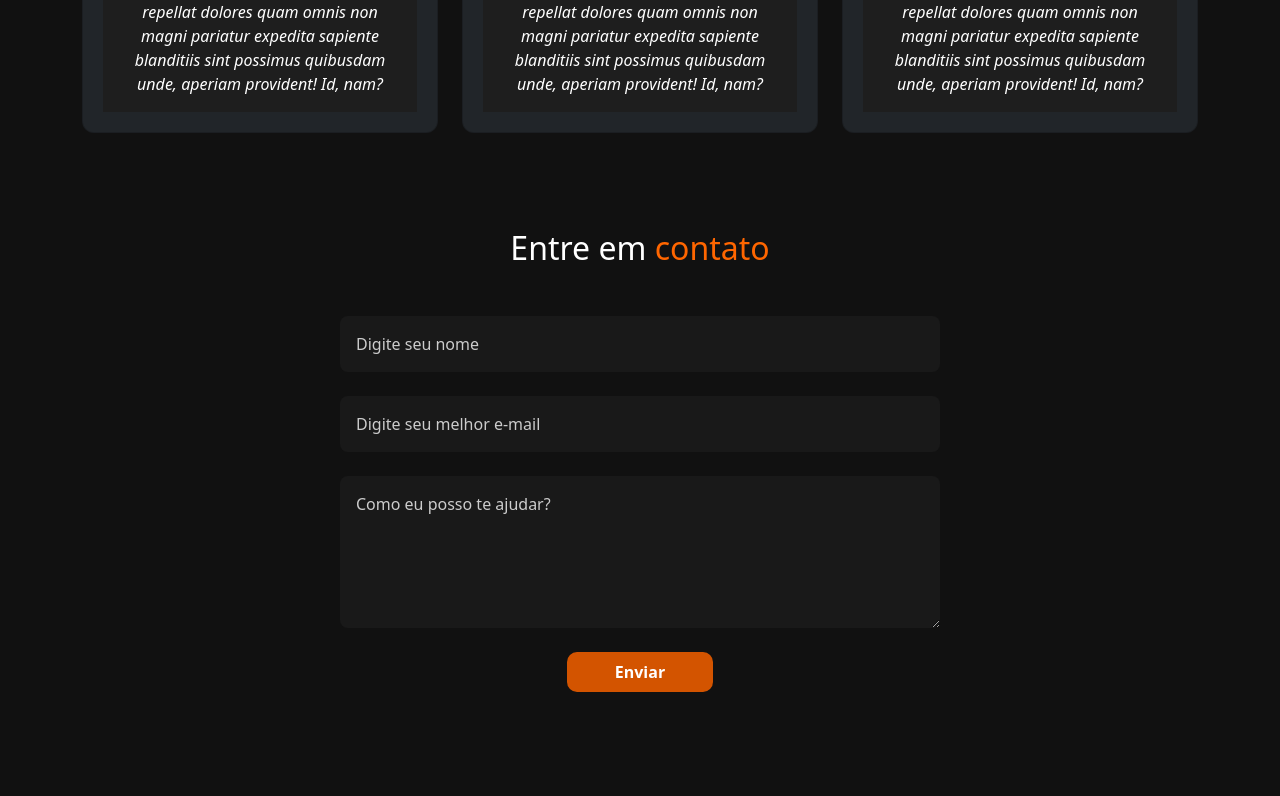
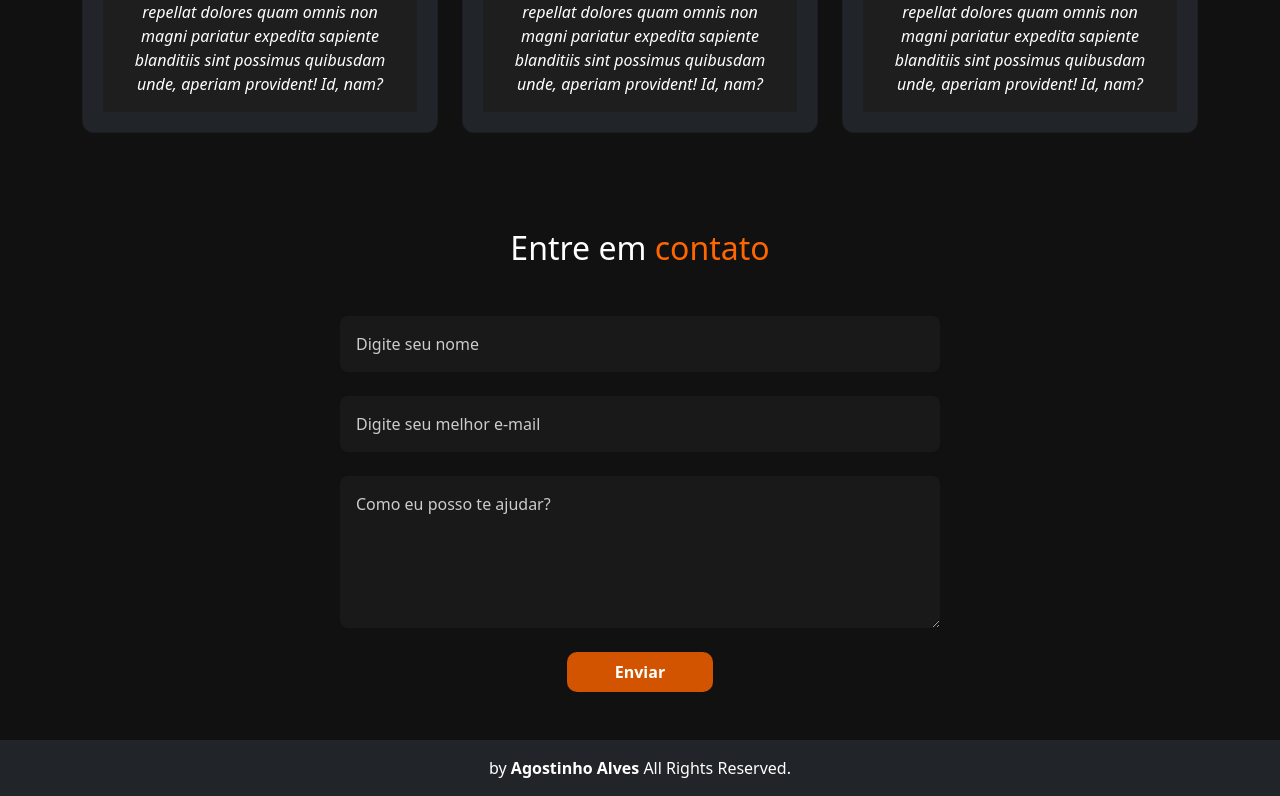
Before and after one commit to AgostinhoAlves15/Portfolio-HTML-CSS-Bootstrap, a plain HTML site: page index.html in a window 1280 px wide. Shown: the part 2214-3010 px from the top of the page. Before the commit the page ends 2954 px from the top, so only its background shows below. Drawn offline with nearby package versions, Linux system fonts and the light colour scheme.

Commit message:
feat: Adição de um Rodapé

```diff
--- a/index.html
+++ b/index.html
@@ -196,7 +196,16 @@
                     <button type="submit" class="btn btn-warning px-5 py-2 fw-bold botaoo">Enviar</button>
             </form>
         </div>
-</section>
+    </section>
+    <!-- Rodapé -->
+    <footer class="bg-dark text-center py-3 position-relative">
+        <div class="container">
+        <p class="mb-0 text-white">
+            by <strong>Agostinho Alves</strong>
+            All Rights Reserved.
+        </p>
+        </div>
+    </footer>
     <script src="https://cdn.jsdelivr.net/npm/bootstrap@5.3.3/dist/js/bootstrap.bundle.min.js"></script>
 </body>
 </html>
```
